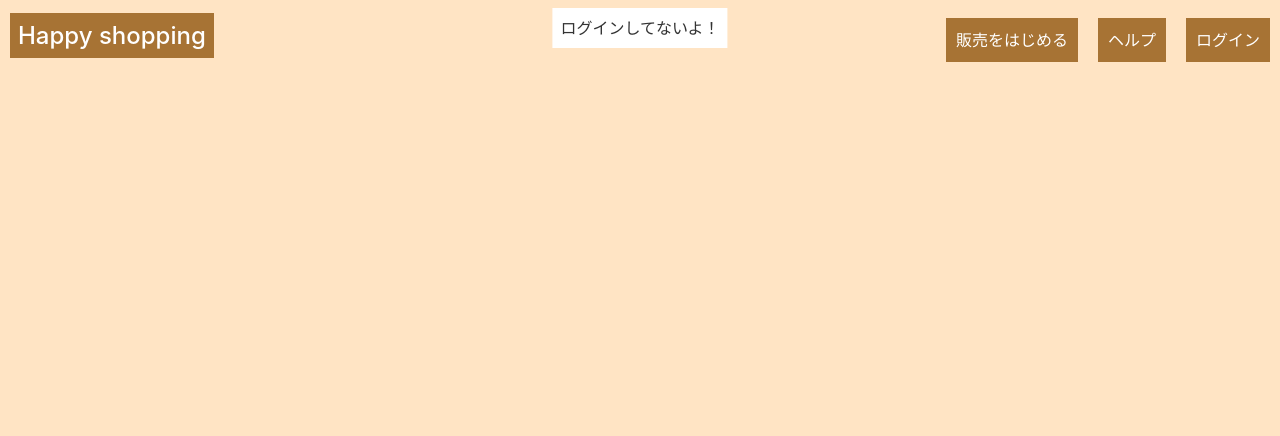
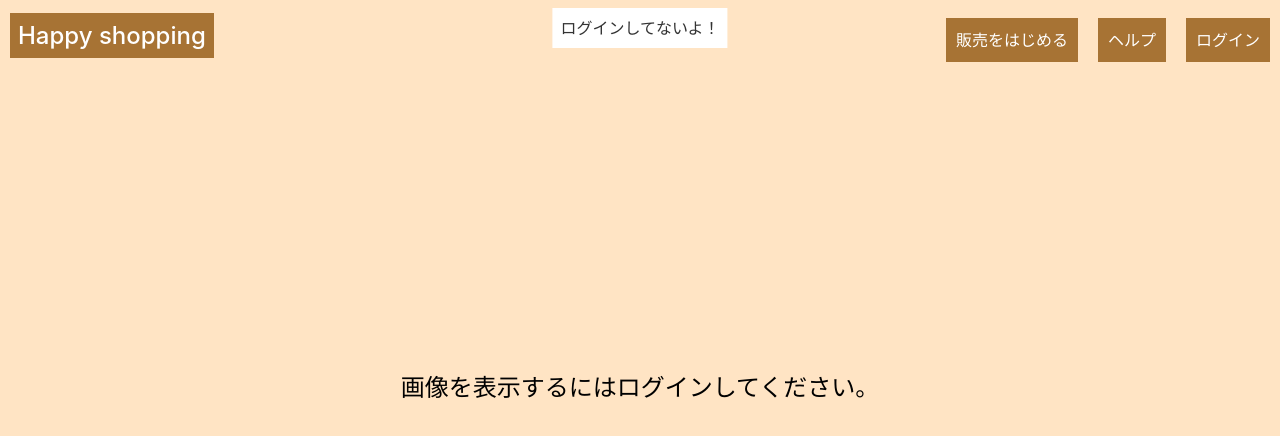
Before and after one commit to 1m4nim/shopping-app, a React (Vite) app: page /item-Page in a window 1280 px wide. Shown: the top 436 px of the page. Built offline with nearby package versions, Linux system fonts and the light colour scheme; no server answers.

Commit message:
「画像を読み込んいます」を最初のページでも出るようにした

```diff
--- a/src/App.tsx
+++ b/src/App.tsx
@@ -10,6 +10,7 @@ import Login from "./login";
 import Sell from "./sell";
 import Help from "./help";
 import "antd/dist/reset.css";
+import ItemPage from "./item-page";
 
 export default function App() {
   return (
@@ -35,6 +36,7 @@ export default function App() {
         <Route path="/login" element={<Login />} />
         <Route path="/sell" element={<Sell />} />
         <Route path="/help" element={<Help />} />
+        <Route path="/item-Page" element={<ItemPage />} />
       </Routes>
     </Router>
   );
--- a/src/item-page.tsx
+++ b/src/item-page.tsx
@@ -1,11 +1,11 @@
-import NotFound from "./not-found";
+import Sell from "./sell"; // Sell コンポーネントをインポート
 
-function Supply() {
+const ItemPage: React.FC = () => {
   return (
     <div>
-      <NotFound />
+      <Sell />
     </div>
   );
-}
+};
 
-export default Supply;
+export default ItemPage;
```
